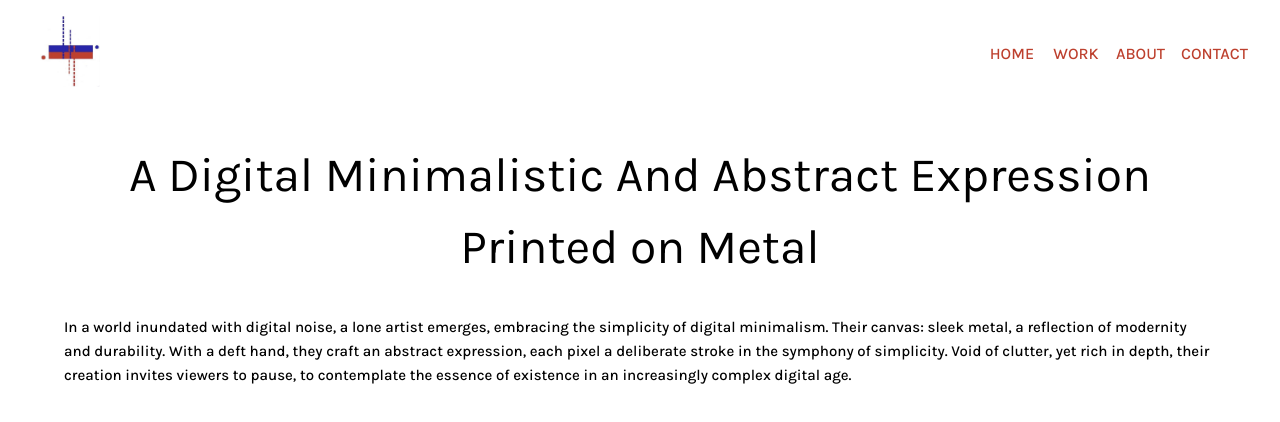
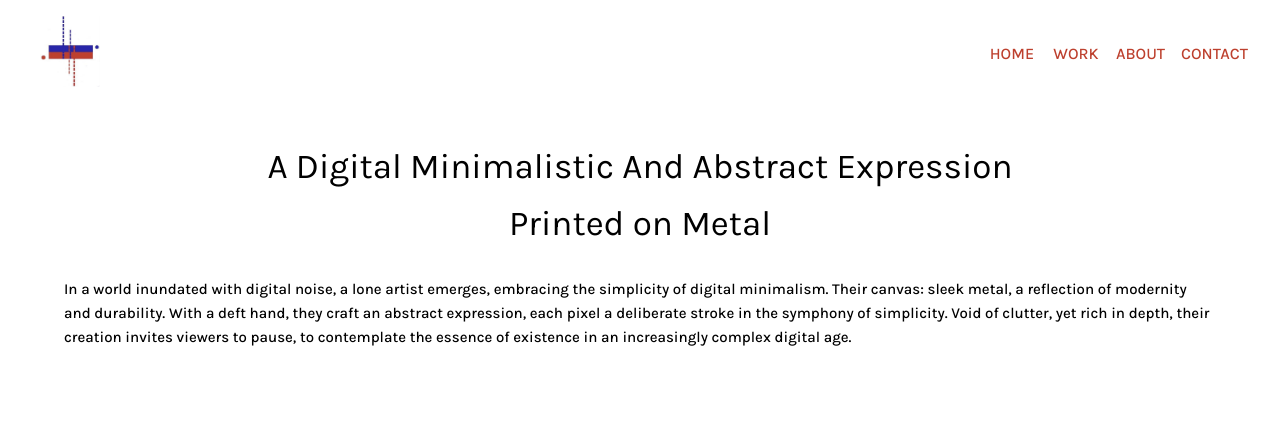
Before and after one commit to AlfredoMora06/AmaziaThompsonArt, a React (Create React App) app: page /0/work/minimalism in a window 1280 px wide. Shown: the top 422 px of the page. Built offline with nearby package versions, Linux system fonts and the light colour scheme.

Commit message:
adding new edits (#6)
Co-authored-by: Alfredo Morales <alfredomorales@Alfredos-MacBook-Pro.local>

```diff
--- a/src/views/About.tsx
+++ b/src/views/About.tsx
@@ -65,7 +65,7 @@ export default function About():JSX.Element {
               <Grid item xs={12}>
                 <Button
                   variant="text"
-                  sx={{color: "black", textTransform: 'inherit', paddingX: 0}}
+                  sx={{color: "black", textTransform: 'inherit', paddingX: 0, textAlign: 'left'}}
                   onClick={() => {
                     window.open(
                       'https://moonoura.com/artist-spotlight',
--- a/src/views/Minimalism.tsx
+++ b/src/views/Minimalism.tsx
@@ -18,15 +18,15 @@ export default function Minimalism():JSX.Element {
           <Container>
             <Grid container justifyContent={'center'} className="fade-in-bottom">
               <Grid item xs={12} mt={5}>
-                <Typography variant='h3' align="center">
+                <Typography variant='h1' align="center" fontSize={35}>
                   A Digital Minimalistic And Abstract Expression
                 </Typography>
-                <Typography variant='h3' align="center" sx={{mt: 2}}>
+                <Typography variant='h1' align="center" sx={{mt: 2}} fontSize={35}>
                   Printed on Metal
                 </Typography>
               </Grid>
 
-              <Grid xs={12} mt={5}>
+              <Grid item xs={12} mt={4}>
                 <Typography variant='h6' fontSize={15}>
                   In a world inundated with digital noise, a lone artist emerges, embracing the simplicity of digital minimalism. Their canvas: sleek metal, a reflection of modernity and durability. With a deft hand, they craft an abstract expression, each pixel a deliberate stroke in the symphony of simplicity. Void of clutter, yet rich in depth, their creation invites viewers to pause, to contemplate the essence of existence in an increasingly complex digital age.
                 </Typography>
--- a/src/views/Work.tsx
+++ b/src/views/Work.tsx
@@ -1,4 +1,4 @@
-import { Button, Container, Grid, Theme, Typography } from "@mui/material"
+import { Button, Container, Grid, Theme, Typography, useTheme, useMediaQuery } from "@mui/material"
 import { makeStyles } from "@mui/styles"
 import { useNavigate } from "react-router-dom"
 
@@ -35,6 +35,8 @@ const useStyles = makeStyles<Theme>(() => ({
 export default function Work():JSX.Element {
   const classes = useStyles()
   const navigate = useNavigate()
+  const theme = useTheme()
+  const isMobile = useMediaQuery(theme.breakpoints.down("md"))
 
   return (
     <>
@@ -64,6 +66,18 @@ export default function Work():JSX.Element {
                   </div>
                 </Button>
               </Grid>
+
+              { isMobile
+                ? <Grid item xs={10} md={5} mt={4}>
+                  <Typography variant="h1" fontSize={30} align="center">
+                    A Digital Minimalistic And Abstract Expression
+                  </Typography>
+                  <Typography variant="h1" fontSize={30} align="center">
+                    Printed on Metal
+                  </Typography>
+                </Grid>
+                : <></>
+              }
             </Grid>
           </Container>
         </div>
```
